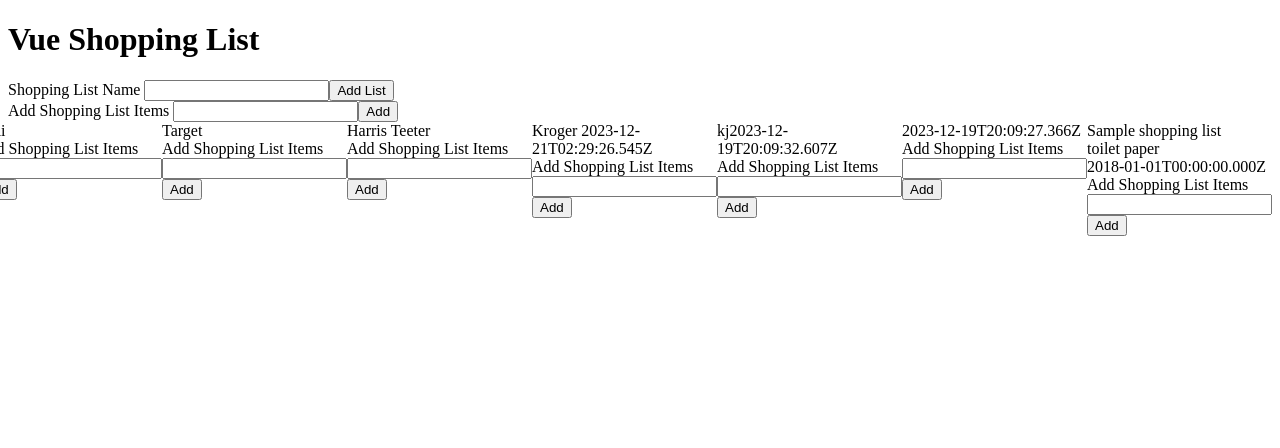
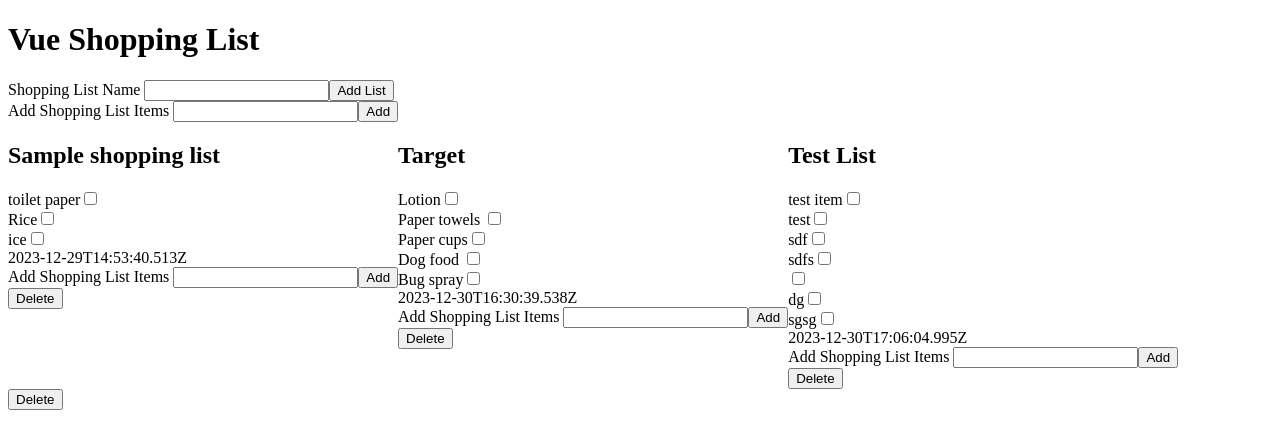
Before and after one commit to Momentum-NCCU-Part-Time/vue-shopping-list-rsvincent1, a Vue app: page / in a window 1280 px wide. Shown: the top 448 px of the page. Built offline with nearby package versions, Linux system fonts and the light colour scheme; data requests are answered from the project's data file.

Commit message:
WIP functional, sytling, refresh + needed

```diff
--- a/db.json
+++ b/db.json
@@ -8,38 +8,73 @@
           "id": 1,
           "itemName": "toilet paper",
           "purchased": false
+        },
+        {
+          "id": 2,
+          "itemName": "Rice",
+          "purchased": false
+        },
+        {
+          "id": 3,
+          "itemName": "ice"
         }
       ],
-      "updatedAt": "2018-01-01T00:00:00.000Z"
+      "updatedAt": "2023-12-29T14:53:40.513Z"
     },
     {
-      "title": "",
-      "updatedAt": "2023-12-19T20:09:27.366Z",
-      "id": 2
+      "title": "Target",
+      "items": [
+        {
+          "id": 1,
+          "itemName": "Lotion"
         },
         {
-      "title": "kj",
-      "updatedAt": "2023-12-19T20:09:32.607Z",
-      "id": 3
+          "id": 2,
+          "itemName": "Paper towels "
         },
         {
-      "title": "Kroger ",
-      "items": [],
-      "updatedAt": "2023-12-21T02:29:26.545Z",
-      "id": 4
+          "id": 3,
+          "itemName": "Paper cups"
         },
         {
-      "title": "Harris Teeter",
-      "id": 5
+          "id": 4,
+          "itemName": "Dog food "
         },
         {
-      "title": "Target ",
-      "id": 6
+          "id": 5,
+          "itemName": "Bug spray"
+        }
+      ],
+      "id": 2,
+      "updatedAt": "2023-12-30T16:30:39.538Z"
     },
     {
-      "title": "Aldi",
-      "items": [],
-      "id": 7
+      "title": "Test List ",
+      "items": [
+        {
+          "itemName": "test item"
+        },
+        {
+          "itemName": "test"
+        },
+        {
+          "itemName": "sdf"
+        },
+        {
+          "itemName": "sdfs"
+        },
+        {
+          "itemName": ""
+        },
+        {
+          "itemName": "dg"
+        },
+        {
+          "itemName": "sgsg"
+        }
+      ],
+      "id": 3,
+      "updatedAt": "2023-12-30T17:06:04.995Z"
     }
   ]
 }
--- a/src/App.vue
+++ b/src/App.vue
@@ -2,7 +2,9 @@
 import { ref } from 'vue';
 import ListForm from './assets/components/ListForm.vue';
 import ShoppingList from './assets/components/ShoppingList.vue';
-import ItemForm from './assets/components/ItemForm.vue'
+import ItemForm from './assets/components/ItemForm.vue';
+import ShoppingItems from './assets/components/ShoppingItems.vue'
+import DeleteList from './assets/components/DeleteList.vue'
 
 const props = defineProps([
   'ListTitle'
@@ -20,6 +22,8 @@
     <ListForm/>
 <ItemForm/>
     <ShoppingList/>
+    <ShoppingItems/>
+    <DeleteList/>
   </div>
 </template>
 
--- /dev/null
+++ b/src/assets/components/DeleteList.vue
@@ -0,0 +1,27 @@
+<script setup>
+import { ref } from 'vue';
+import { defineProps } from 'vue';
+import ShoppingList from './ShoppingList.vue'
+
+const props = defineProps({
+    list: Object,
+});
+const url = 'http://localhost:3000/lists/';
+
+
+
+const deleteList = () => {
+       fetch(url + props.list.id, {
+         method: "DELETE",
+       })
+         .then((res) => res.json())
+
+             displayList();
+
+};
+
+</script>
+<template>
+  <button @click.prevent="deleteList(list.id)"> Delete</button>
+
+</template>
--- a/src/assets/components/ItemForm.vue
+++ b/src/assets/components/ItemForm.vue
@@ -1,50 +1,85 @@
 <script setup>
-import{ref,defineProps} from "vue";
+
+import{ref,defineProps} from 'vue';
+// import ShoppingItems from './assets/components/ShoppingItems.vue'
+//  import ShoppingItems from './assets/components/ShoppingItems.vue'
+import ShoppingItems from './ShoppingItems.vue'
+import ShoppingList from './ShoppingList.vue'
+
+const lists = ref([])
 const addedItem = ref('');
 const url = 'http://localhost:3000/lists/';
-const props = defineProps({
-  shoppingItem: Object, lists: Object, id: Number
-})
- const addItem = () =>{
-  fetch(url + props.lists.id, {
+const props = defineProps({ list: Object});
+const emit = defineEmits(['NewAddedItem']);
+// const Date = new Date();
+// const props = defineProps(['list']);
+const displayList = () => {
+  fetch(url, {
+    method: "GET",
+  })
+    .then((res) => res.json())
+    .then(
+(data) => {
+
+        lists.value = data;
+       console.log(data)
+      }
+    );
+};
+
+const addItem = (list) =>{
+  fetch(url + props.list.id, {
   method: 'PATCH',
     headers: { 'Content-Type': 'application/json' },
     body: JSON.stringify({
-      title: props.lists.title,
-      items: [...props.lists.items,{
-        id: props.itemProp.id,
-        itemName: addedItem.value,
-        purchased: 'false'
-      }],
-      updatedAt: new Date()
+      id: props.list.items.length + 1,
+      title: props.list.title,
+      items: [
+        ...props.list.items,
+        {
+
+          itemName: addedItem.value,
+
+        },
+      ],
+
+      updatedAt: new Date().toISOString().split(',')[0]
     })
   })
     .then((res) => res.json())
-    .then((item) => {
-      console.log(props.lists.id)
-    displayList()
-      // resetItem()
+    .then((newItem) => {
+      emit('NewAddedItem', newItem)
+       console.log()
+      addedItem.value = ''
+
+displayList()
     })
+
 }
 
-const resetItem = () => {
-  addedItem.value = ''
-}
 
 </script>
 
 <template>
   <!-- class="add-Shoppingitem-form" v-for="item"> -->
-  <form >
+  <!-- <div>
 
+    <div v-for="item in lists.items" :key="item.id">
 
+ <span class="listItems"> {{ item.itemName }}</span>
+
+</div>
+</div> -->
+<form @submit.prevent="addItem">
         <label>
           Add Shopping List Items
-          <input v-model="addedItem" @click.prevent="addItem" type="text" name="body" />
+          <input v-model="addedItem"/>
         </label>
         <input type="submit" value="Add" />
     </form>
-
-
+    <!-- <ItemForm v-bind="list" /> -->
+   <!-- the bind line below will add the add button to  -->
+        <!-- <ShoppingItems v-bind:addItem="addedItem"/> -->
+        <!-- <ShoppingItems  :addItem="addItem"/>  -->
   </template>
   // @click.prevent="editList"
--- a/src/assets/components/ListForm.vue
+++ b/src/assets/components/ListForm.vue
@@ -8,13 +8,13 @@
   fetch(url, {
     method: 'POST',
     headers: { 'Content-Type': 'application/json' },
-    body: JSON.stringify({ title: listTitle.value, items: [] })
+    body: JSON.stringify({title: listTitle.value, items: [] })
   })
     .then((res) => res.json())
     .then((list) => {
 
-      resetList(),
-      displayList()
+      // resetList(),
+      // displayList()
     })
 }
 
@@ -29,10 +29,6 @@
         Shopping List Name
         <input v-model="listTitle" type="text" name="title" />
       </label>
-      <!-- <label>
-        Items
-        <input v-model="ListItem" type="text" name="body" />
-      </label> -->
       <input class="Add" type="submit" value="Add List" />
   </form>
 </template>
--- a/src/assets/components/ShoppingList.vue
+++ b/src/assets/components/ShoppingList.vue
@@ -1,9 +1,9 @@
 <script setup>
 import {ref} from "vue";
-// import ItemForm from './assets/components/ItemForm.vue';
 import ItemForm from './ItemForm.vue'
+import DeletList from './DeleteList.vue'
 
-
+const addedItem = ref('');
 let lists = ref([]);
 const url = "http://localhost:3000/lists/"
 
@@ -23,25 +23,40 @@
 };
 
 displayList();
-
-
 </script>
-
 <template>
 
 <div class="shopping-list" >
 
 <div v-for="list in lists" :key="list.id">
- <span class="listTitle"> {{ list.title }} </span>
-<div v-for="item in list.items" :key="item.id">
+ <h2 class="listTitle"> {{ list.title }} </h2>
+
+ <div v-for="item in list.items" :key="item.id">
  <span class="listItems"> {{ item.itemName }}</span>
-
+ <input v-bind="addedItem" type ="checkbox"/>
 </div>
  <span class="updateTime">{{ list.updatedAt }}</span>
-  <!-- <button @click.prevent="deleteNote(list.id)">Delete</button>
-  <button @click.prevent="editList(list.id)">Edit</button> -->
-  <ItemForm :list="list" />
+
+
+  <ItemForm :list="list"/>
+  <DeletList :list="list"/>
+
 </div>
 </div>
 
 </template>
+
+<!-- <ShoppingItems/> -->
+  <!-- <ItemForm v-bind="list" /> -->
+
+  <!-- <button @click.prevent="deleteNote(list.id)">Delete</button>
+  <button @click.prevent="editList(list.id)">Edit</button> -->
+  <!-- <form class="added-item"  @submit.prevent="addItem">
+    <label>
+          Add Shopping List Items
+          <input v-model="addedItem" type="text" name="item-name"/>
+    </label>
+
+          <input type="submit" value="Add" />
+          </form> -->
+ <!-- <ShoppingItems :list="list" :addItem="addItem" /> -->
--- a/src/assets/main.css
+++ b/src/assets/main.css
@@ -1,5 +1,5 @@
 .shopping-list {
   display: flex;
-  flex-direction: row-reverse;
+  flex-direction: row;
   flex-wrap: nowrap;
 }
```
Lines whose indentation alone changed are shown as unchanged.
